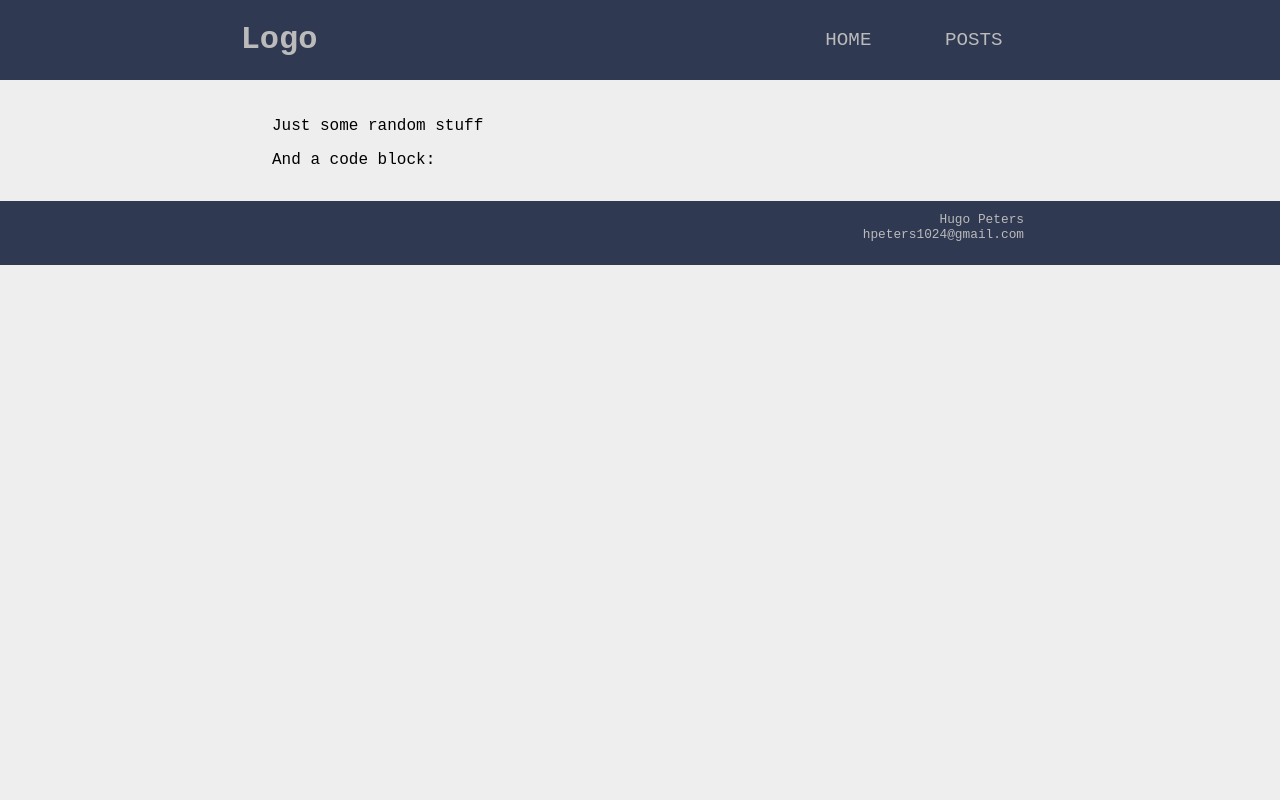
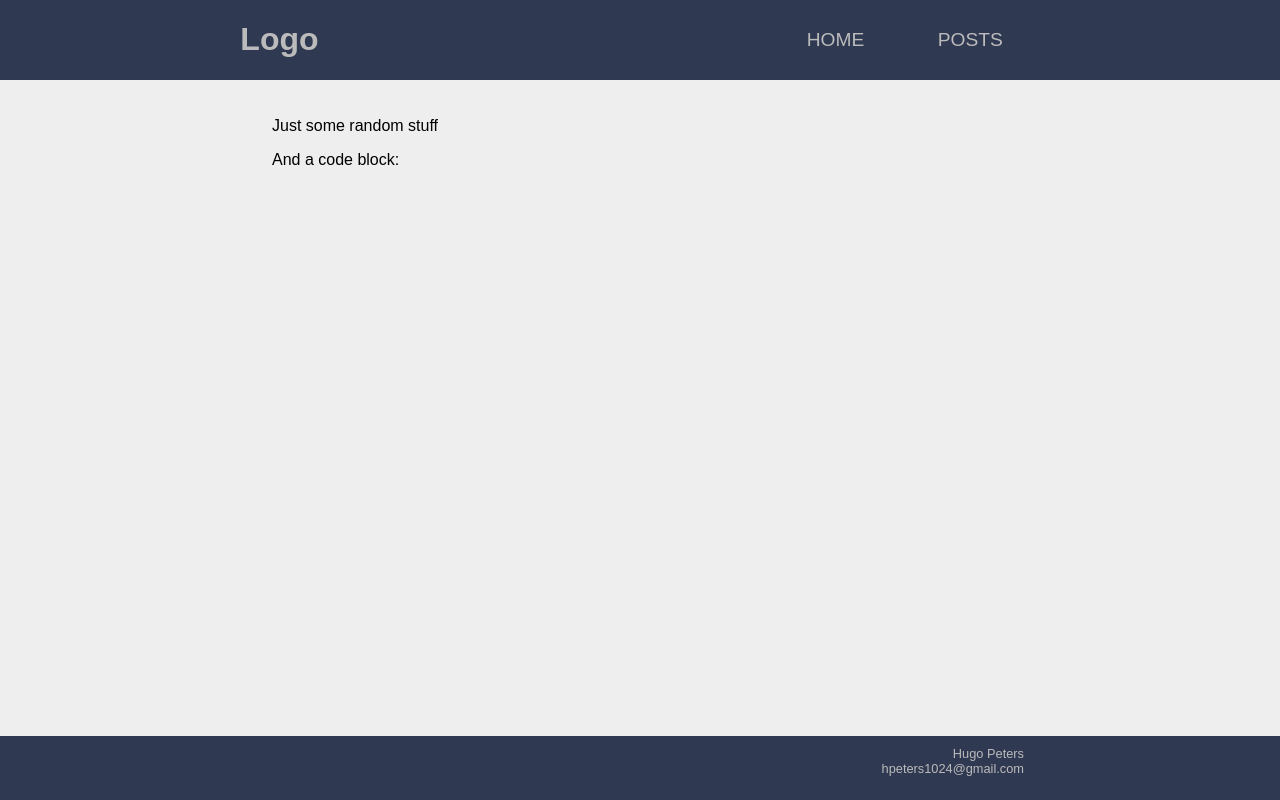
Before and after one commit to HugoPeters1024/blog, a Python web app: template design/templates/post.html in a window 1280 px wide. Run offline with Jinja, Linux system fonts and the light colour scheme; the template is opened without the code that fills it, so the values that code supplies are empty.

Commit message:
Lock footer to bottom

```diff
--- a/design/public/style.css
+++ b/design/public/style.css
@@ -2,17 +2,23 @@
     --nav-background: #303952;
     --nav-text: #bbb;
     --nav-text-hover: #e15f41;
+    --nav-font: "Courier New", Courier, monospace;
     --white: #eee;
 }
 
 body {
-    height: 100%;
+    min-height: 100%;
     margin: 0;
     padding: 0;
-    font-family: 'Courier New', Courier, monospace;
+    font-family: Arial, Helvetica, sans-serif;
     display: flex;
     flex-direction: column;
+    justify-content: space-between;
     background-color: var(--white);
+}
+
+html {
+  height: 100%;
 }
 
 /* Navigation */
@@ -28,6 +34,7 @@
 }
 
 nav {
+    font-family: var(--nav-font);
     position: absolute;
     text-align: left;
     background-color: var(--nav-background);
@@ -212,6 +219,8 @@
     height: 100%;
     display: grid;
     grid-template-columns: minmax(0, 1fr) minmax(400px, 3fr) minmax(0, 1fr);
+    /* Instead of justify-self: start */
+    margin-bottom: auto;
 }
 
 .content-page
--- a/design/templates/base.html
+++ b/design/templates/base.html
@@ -22,8 +22,8 @@
 
   <div class="content">
     <div class="content-page">
-  {% block content %}
-  {% endblock %}
+    {% block content %}
+    {% endblock %}
     </div>
   </div>
 
```
